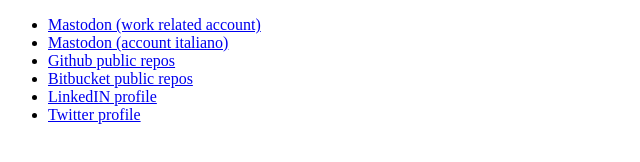
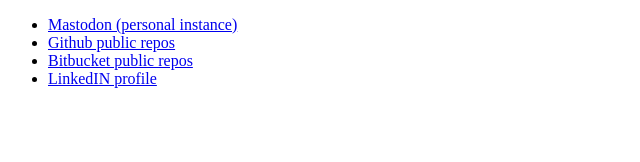
Before and after one commit to ferdinandosimonetti/ferdinandosimonetti.github.io, a plain HTML site: page index.html in a window 1280 px wide. Shown: the whole page, without its empty margins (0-640 px from the left). Drawn offline with Linux system fonts and the light colour scheme.

Commit message:
Update index.html

```diff
--- a/index.html
+++ b/index.html
@@ -9,12 +9,10 @@
     </head>
     <body>
         <ul>
-            <li><a rel="me" href="https://fosstodon.org/@rimmon1971">Mastodon (work related account)</a></li>
-            <li><a rel="me" href="https://mastodon.uno/@rimmon1971">Mastodon (account italiano)</a></li>
+            <li><a rel="me" href="https://toot.fsimonetti.info/@rimmon1971">Mastodon (personal instance)</a></li>
             <li><a href="https://github.com/ferdinandosimonetti/">Github public repos</a></li>
             <li><a href="https://bitbucket.org/ferdinandosimonetti/">Bitbucket public repos</a></li>
             <li><a href="https://www.linkedin.com/in/ferdinandosimonetti/">LinkedIN profile</a></li>
-            <li><a href="https://twitter.com/rimmon1971">Twitter profile</a></li>
         </ul>
     </body>
 </html>
```
